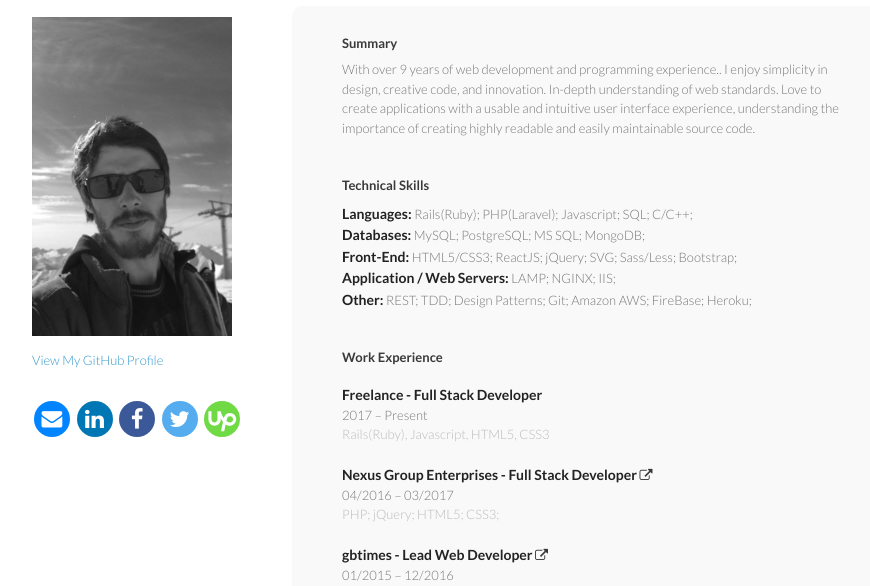
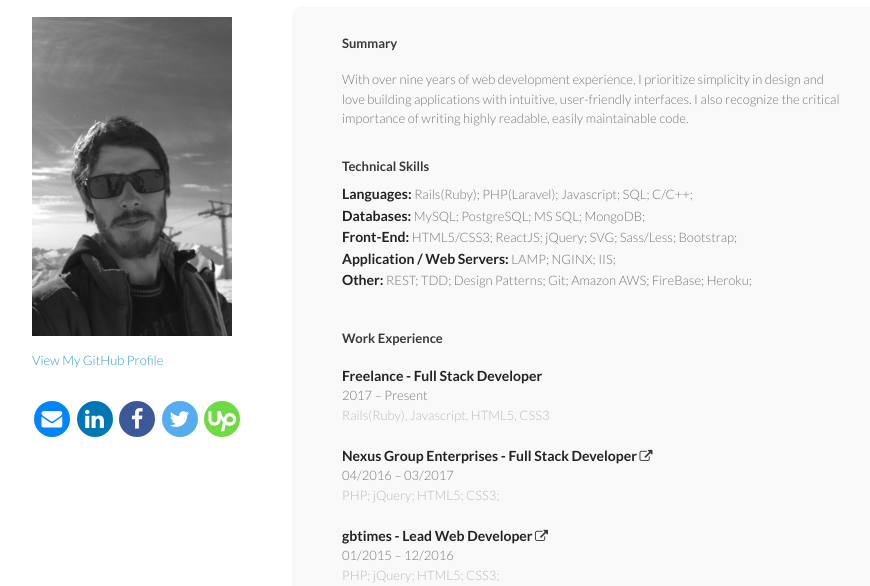
Before and after one commit to givik/givik.github.io, a plain HTML site: page index.html in a window 1280 px wide. Shown: the part 92-678 px from the top of the page, without its empty margins (178-1048 px from the left). Drawn offline with Linux system fonts and the light colour scheme.

Commit message:
Revise summary paragraph for clarity and conciseness
Updated the summary paragraph to enhance clarity and readability.

```diff
--- a/index.html
+++ b/index.html
@@ -73,11 +73,7 @@
       <h2>
         <a name="welcome-to-github-pages" class="anchor" href="#welcome-to-github-pages"><span class="octicon octicon-link"></span></a>Summary</h2>
       <div class="sec">
-        <p>With over 9 years of web development and programming experience.. I enjoy simplicity in design, creative code, and innovation. In-depth understanding of web standards.
-          <!-- Excellent communicator experienced in interpreting and implementing client and
-        staff visions of project.  -->
-          Love to create applications with a usable and intuitive user interface experience, understanding the importance of creating highly readable and easily maintainable source code.</p>
-      </div>
+With over nine years of web development experience, I prioritize simplicity in design and love building applications with intuitive, user-friendly interfaces. I also recognize the critical importance of writing highly readable, easily maintainable code.      </div>
       <h2>
         <a name="designer-templates" class="anchor" href="#designer-templates"><span class="octicon octicon-link"></span></a>Technical Skills</h2>
       <div class="sec">
```
